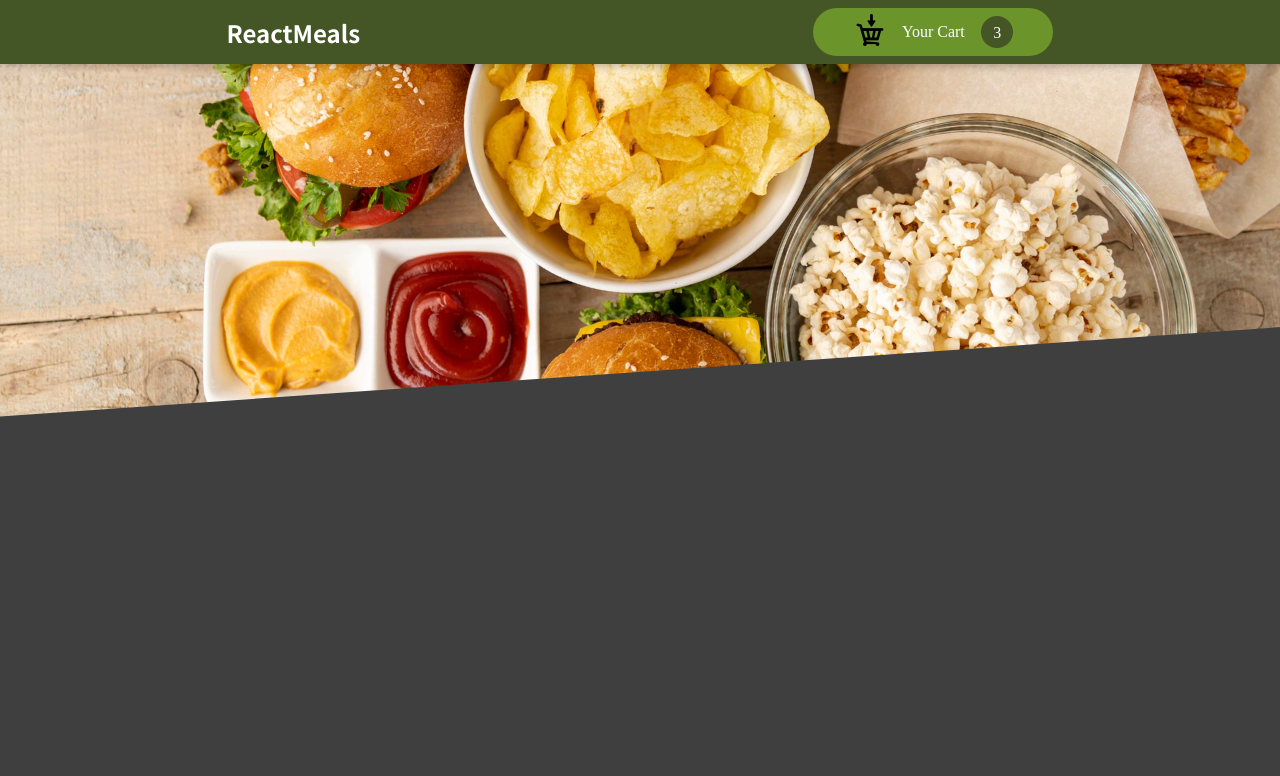
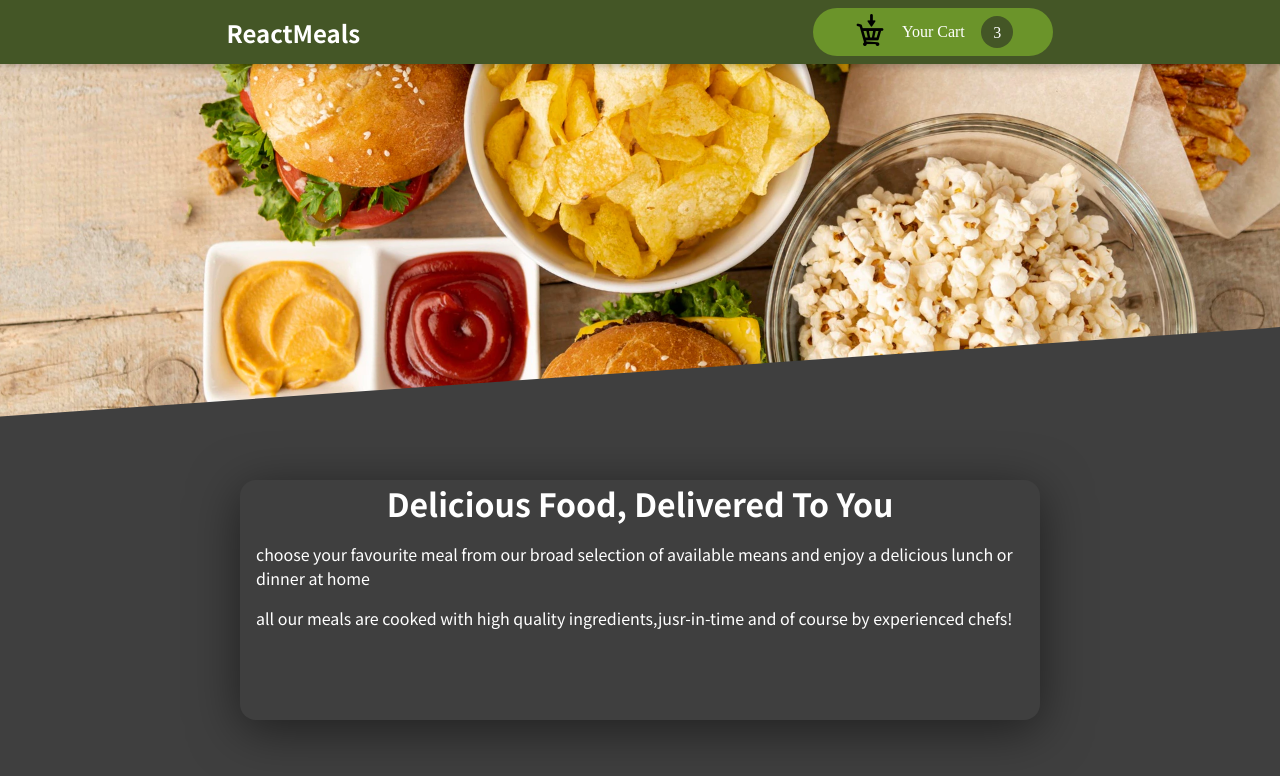
Before and after one commit to vishnuu96/foodOrderApp, a React (Create React App) app: page / in a window 1280 px wide. Shown: the top 776 px of the page. Built offline with nearby package versions, Linux system fonts and the light colour scheme.

Commit message:
added summery

```diff
--- a/src/App.js
+++ b/src/App.js
@@ -1,10 +1,12 @@
 import React, { Fragment } from "react";
 import Header from "./components/Layout/Header";
+import SummeryModel from "./components/UI/SummeryModel";
 
 function App() {
   return (
     <Fragment>
       <Header/>
+      <SummeryModel/>
     </Fragment>
   );
 }
--- /dev/null
+++ b/src/components/UI/Model.module.css
@@ -0,0 +1,12 @@
+.model{
+     width: 50rem;
+    height: 15rem;
+    box-shadow:0px 10px 50px rgba(0, 0, 0, 0.5);
+    border-radius:1rem;
+    padding: 0rem 1rem;
+    margin:0 auto;
+    max-width: 95%;
+
+
+
+}
--- /dev/null
+++ b/src/components/UI/ModelBox.js
@@ -0,0 +1,12 @@
+import React from 'react'
+import classes from '../UI/Model.module.css'
+
+
+const ModelBox = (props) => {
+  const cls=classes.model
+  return (
+    <div className={cls}>{props.children}</div>
+  )
+}
+
+export default ModelBox
--- /dev/null
+++ b/src/components/UI/SummeryModel.jsx
@@ -0,0 +1,17 @@
+import React, { Fragment } from 'react'
+import ModelBox from './ModelBox'
+import classes from '../UI/SummeryModel.module.css'
+
+const SummeryModel = () => {
+  return (
+       <ModelBox  className={classes.md}>
+        <h1 className={classes.h1} >Delicious Food, Delivered To You</h1>
+        <p className={classes.summery}>choose your favourite meal from our broad selection of available means and enjoy a delicious lunch or dinner at home</p>
+
+        <p className={classes.summery}>all our meals are cooked with high quality ingredients,jusr-in-time and of course by experienced chefs!</p>
+        </ModelBox>
+
+  )
+}
+
+export default SummeryModel
--- /dev/null
+++ b/src/components/UI/SummeryModel.module.css
@@ -0,0 +1,13 @@
+.h1{
+text-align: center;
+color: white;
+margin: 1rem;
+
+}
+.summery{
+font: inherit;
+color: white;
+}
+.md{
+    background-color: blue;
+}
```
